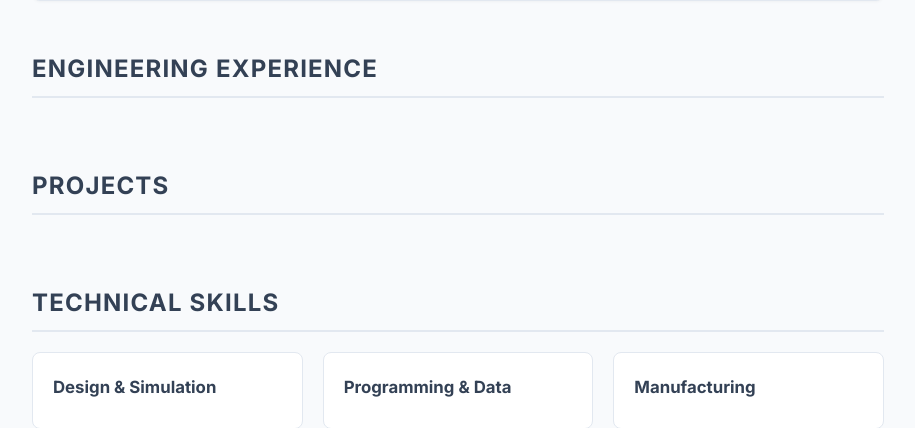
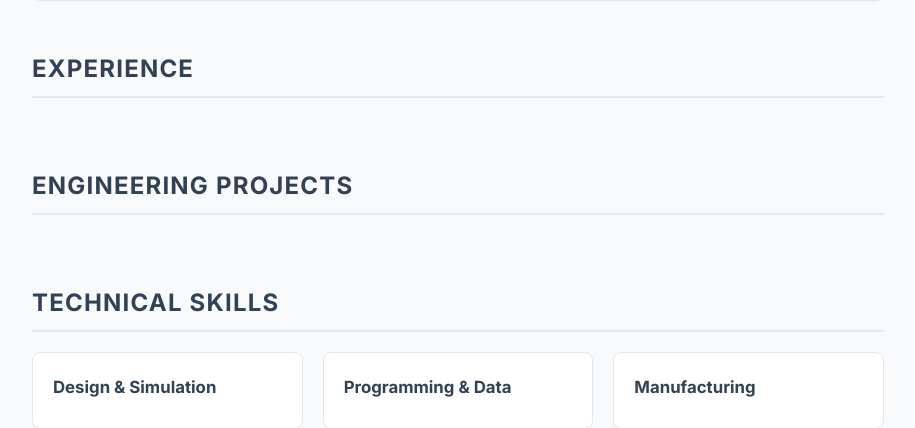
Before and after one commit to AndrewVoelkerding/AndrewVoelkerding, a Python web app: template templates/index.html in a window 1280 px wide. Shown: the part 517-945 px from the top of the page, without its empty margins (182-1097 px from the left). Run offline with Jinja, Linux system fonts and the light colour scheme; the template is opened without the code that fills it, so the values that code supplies are empty.

Commit message:
Rename homepage sections to Experience and Engineering Projects

```diff
--- a/templates/index.html
+++ b/templates/index.html
@@ -263,7 +263,7 @@
         </section>
 
         <section>
-            <h2 class="section-title">Engineering Experience</h2>
+            <h2 class="section-title">Experience</h2>
             <div class="grid">
                 {% for exp in data.engineering_experience %}
                 <div class="card">
@@ -299,7 +299,7 @@
         #}
 
         <section>
-            <h2 class="section-title">Projects</h2>
+            <h2 class="section-title">Engineering Projects</h2>
             <div class="grid">
                 {% for proj in data.resume_projects %}
                 <div class="card">
```
